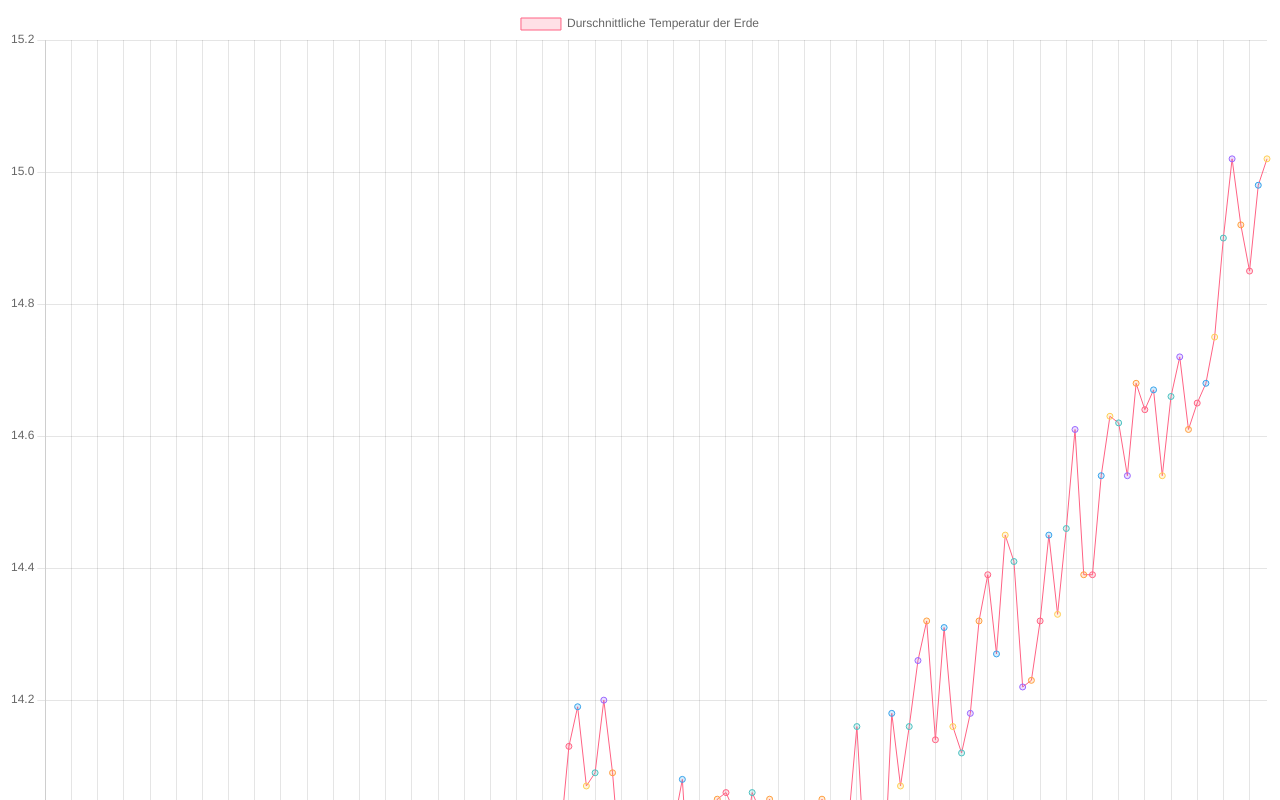
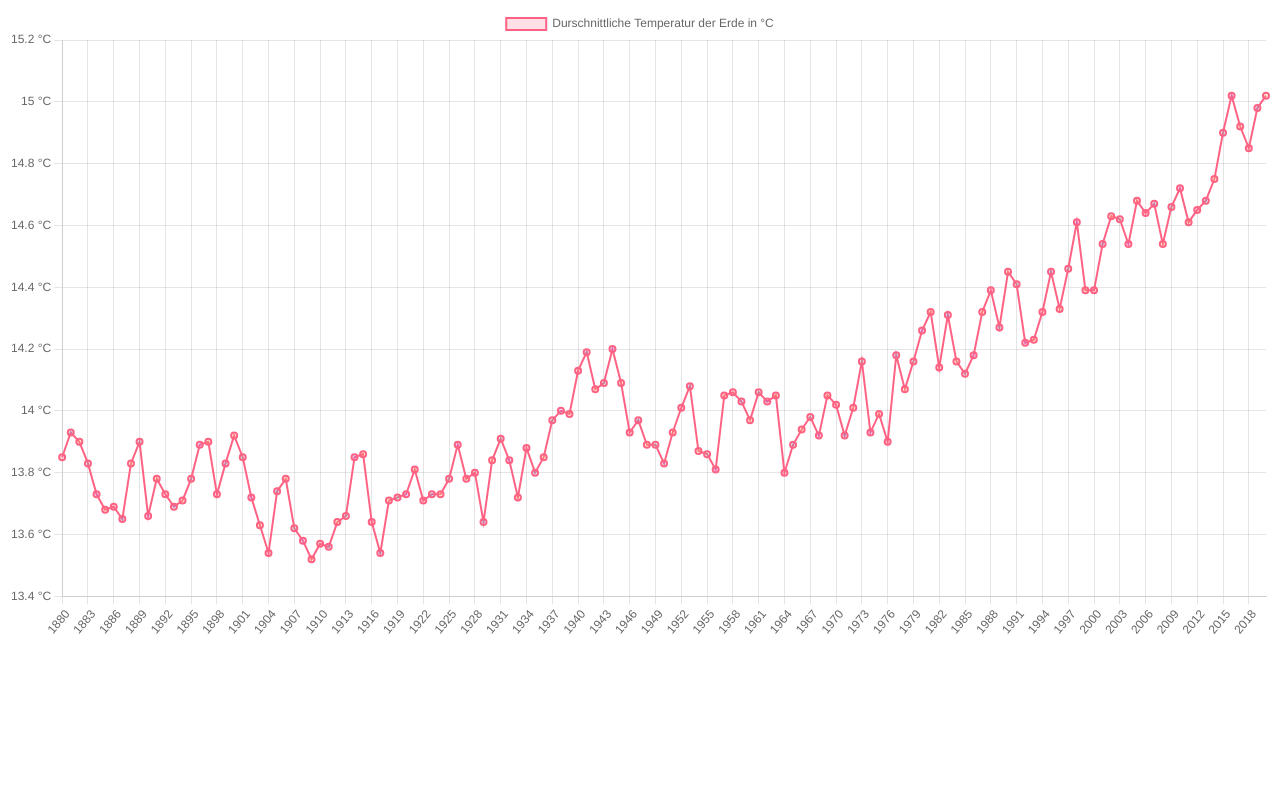
Before and after one commit to n-els/average-temp-chart, a plain HTML site: page index.html in a window 1280 px wide. Shown: the top 800 px of the page. Drawn offline with nearby package versions, Linux system fonts and the light colour scheme.

Commit message:
Refactoring

```diff
--- a/app.js
+++ b/app.js
@@ -1,8 +1,8 @@
-const xlabels = [];
-const yvalues = [];
-
 
 async function getData() {
+
+    const years = [];
+    const temperatures = [];
 
     const response = await fetch("zonetemp.csv");
     const data = await response.text();
@@ -11,24 +11,26 @@ async function getData() {
     table.forEach(row => {
         const column = row.split(",");
         const year = column[0];
-        xlabels.push(year);
+        years.push(year);
         const temp = column[1];
-        yvalues.push(parseFloat(temp) + 14);
+        temperatures.push(parseFloat(temp) + 14);
     })
+
+    return {years, temperatures}
 
 }
 
 
 async function renderChart() {
-    await getData();
+    const data = await getData();
     const ctx = document.getElementById('myChart').getContext('2d');
 const myChart = new Chart(ctx, {
     type: 'line',
     data: {
-        labels: xlabels,
+        labels: data.years,
         datasets: [{
-            label: 'Durschnittliche Temperatur der Erde',
-            data: yvalues,
+            label: 'Durschnittliche Temperatur der Erde in °C',
+            data: data.temperatures,
             backgroundColor: [
                 'rgba(255, 99, 132, 0.2)',
                 'rgba(54, 162, 235, 0.2)',
@@ -38,18 +40,28 @@ const myChart = new Chart(ctx, {
                 'rgba(255, 159, 64, 0.2)'
             ],
             borderColor: [
-                'rgba(255, 99, 132, 1)',
-                'rgba(54, 162, 235, 1)',
-                'rgba(255, 206, 86, 1)',
-                'rgba(75, 192, 192, 1)',
-                'rgba(153, 102, 255, 1)',
-                'rgba(255, 159, 64, 1)'
+                'rgba(255, 99, 132, 1)'
+
             ],
-            borderWidth: 1,
-            // fill: true
+            borderWidth: 2,
 
         },]
-    }
+    },
+    options: {
+        scales: {
+            y: {
+                ticks: {
+                    // Include a dollar sign in the ticks
+                    callback: function(value, index, ticks) {
+                        return value + " °C";
+                    }
+                }
+            }
+        },
+
+
+    },
+
 });
 }
 
--- a/index.html
+++ b/index.html
@@ -4,13 +4,12 @@
     <meta charset="UTF-8">
     <meta http-equiv="X-UA-Compatible" content="IE=edge">
     <meta name="viewport" content="width=device-width, initial-scale=1.0">
-    <title>Test</title>
+    <title>Globale Erderwärmung</title>
     <!-- Chart JS Import CDN -->
    <script src="https://cdn.jsdelivr.net/npm/chart.js@3.7.0/dist/chart.min.js"></script>
 </head>
 <body>
-    <div id="data"></div>
-    <canvas id="myChart" width="400" height="400"></canvas>
+    <canvas id="myChart" width="700" height="350"></canvas>
 
     <script src="app.js"></script>
 </body>
```
Also changed, not shown: 1 other file.
